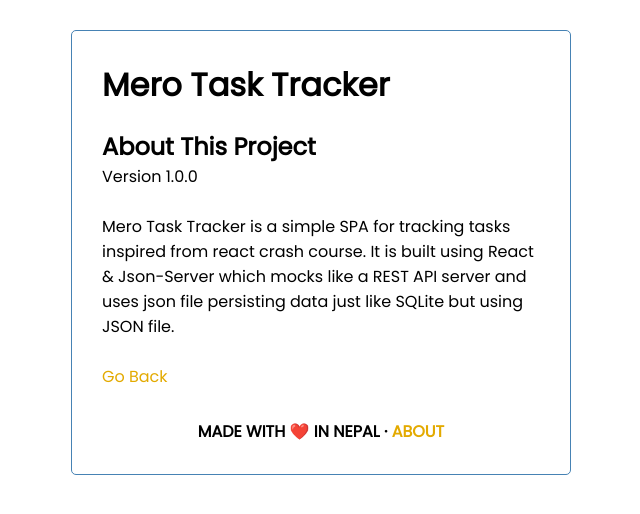
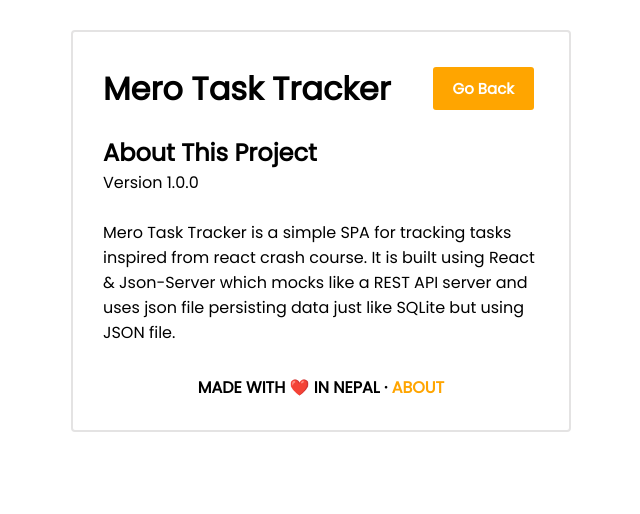
Before and after one commit to sidbelbase/merotask, a React (Create React App) app: page /about in a window 1280 px wide. Shown: the top 514 px of the page, without its empty margins (319-959 px from the left). Built offline with nearby package versions, Linux system fonts and the light colour scheme; data requests are answered from the project's data file.

Commit message:
style: use global button for redirects

```diff
--- a/src/components/About.js
+++ b/src/components/About.js
@@ -10,8 +10,6 @@
                 It is built using React & Json-Server which mocks like a REST API server and uses
                 json file persisting data just like SQLite but using JSON file.
             </p>
-            <br />
-            <p><a href="/">Go Back</a></p>
         </>
     )
 }
--- a/src/components/Header.js
+++ b/src/components/Header.js
@@ -1,17 +1,20 @@
 import PropTypes from "prop-types";
 import Button from "./Button";
-import { useLocation } from "react-router-dom";
+import { useLocation, useNavigate } from "react-router-dom";
 
 const Header = ({ title, onAdd, showAddButton }) => {
 
     const location = useLocation();
+    const navigate = useNavigate();
 
     return (
         <header className="header">
             <h1>{title}</h1>
             {
-                location.pathname === "/" && (
+                location.pathname === "/" ? (
                     <Button color={showAddButton ? 'brown' : 'green'} text={showAddButton ? "Close" : "Add Task"} onClick={onAdd} />
+                ) : (
+                    <Button color="orange" text="Go Back" onClick={() => navigate('/')} />
                 )
             }
         </header>
--- a/src/index.css
+++ b/src/index.css
@@ -16,9 +16,9 @@
   margin: 30px auto;
   overflow: auto;
   min-height: 300px;
-  border: 1px solid steelblue;
+  border: 2px solid rgb(228, 227, 227);
   padding: 30px;
-  border-radius: 5px;
+  border-radius: 4px;
 }
 
 .header {
@@ -35,11 +35,17 @@
   border: none;
   padding: 10px 20px;
   margin: 5px;
-  border-radius: 5px;
+  border-radius: 3px;
   cursor: pointer;
   text-decoration: none;
   font-size: 15px;
   font-family: inherit;
+  font-weight: bold;
+}
+
+.btn:hover {
+  transition: 0.3s;
+  background: #333 !important;
 }
 
 .btn:focus {
@@ -70,6 +76,12 @@
   display: flex;
   align-items: center;
   justify-content: space-between;
+}
+
+.task h3 .icon {
+  margin: auto 3px auto 8px;
+  color: '#141414';
+  cursor: 'pointer';
 }
 
 .add-form {
@@ -114,6 +126,6 @@
 }
 
 a {
-  color: rgb(227, 170, 0);
+  color: orange;
   text-decoration: none;
 }
```
